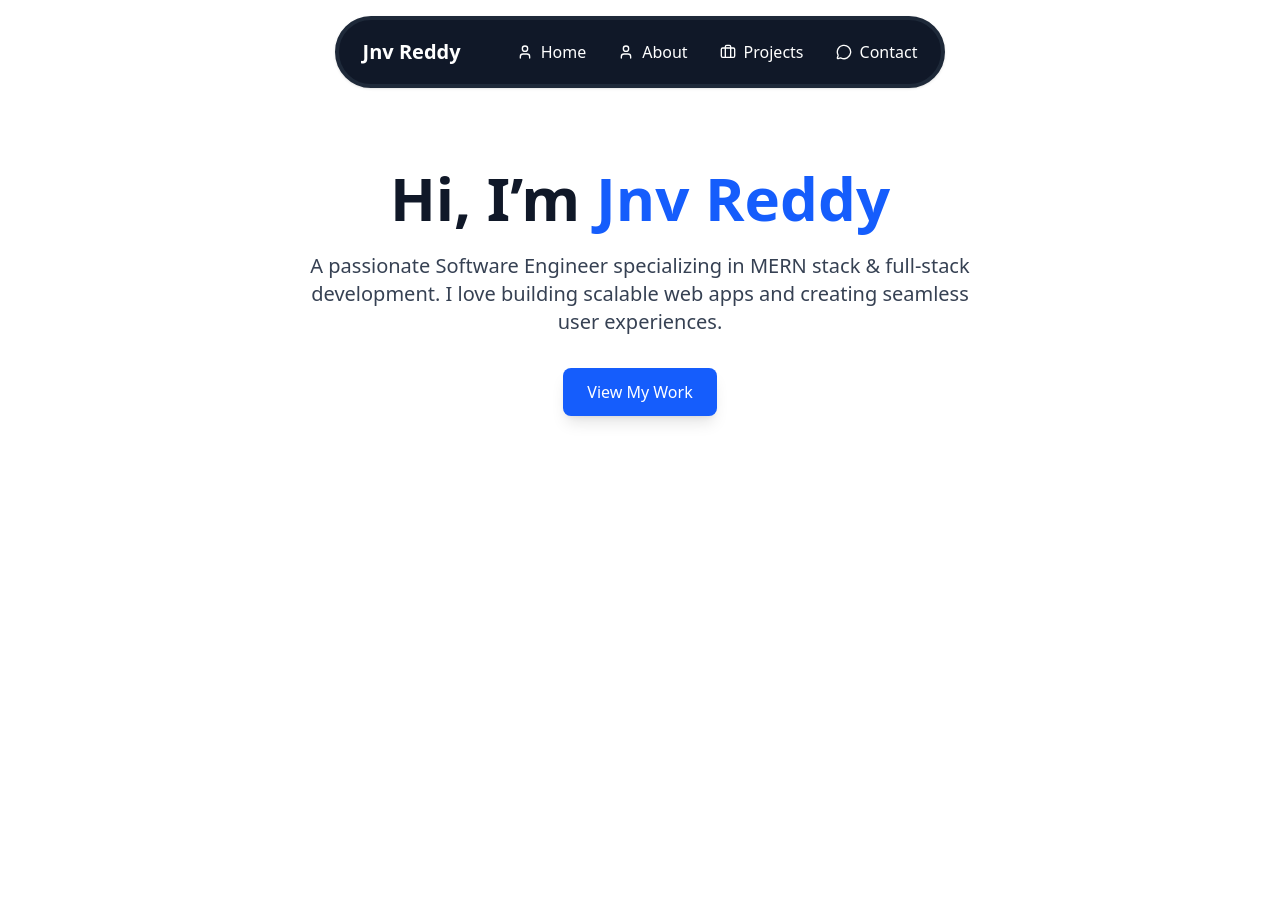
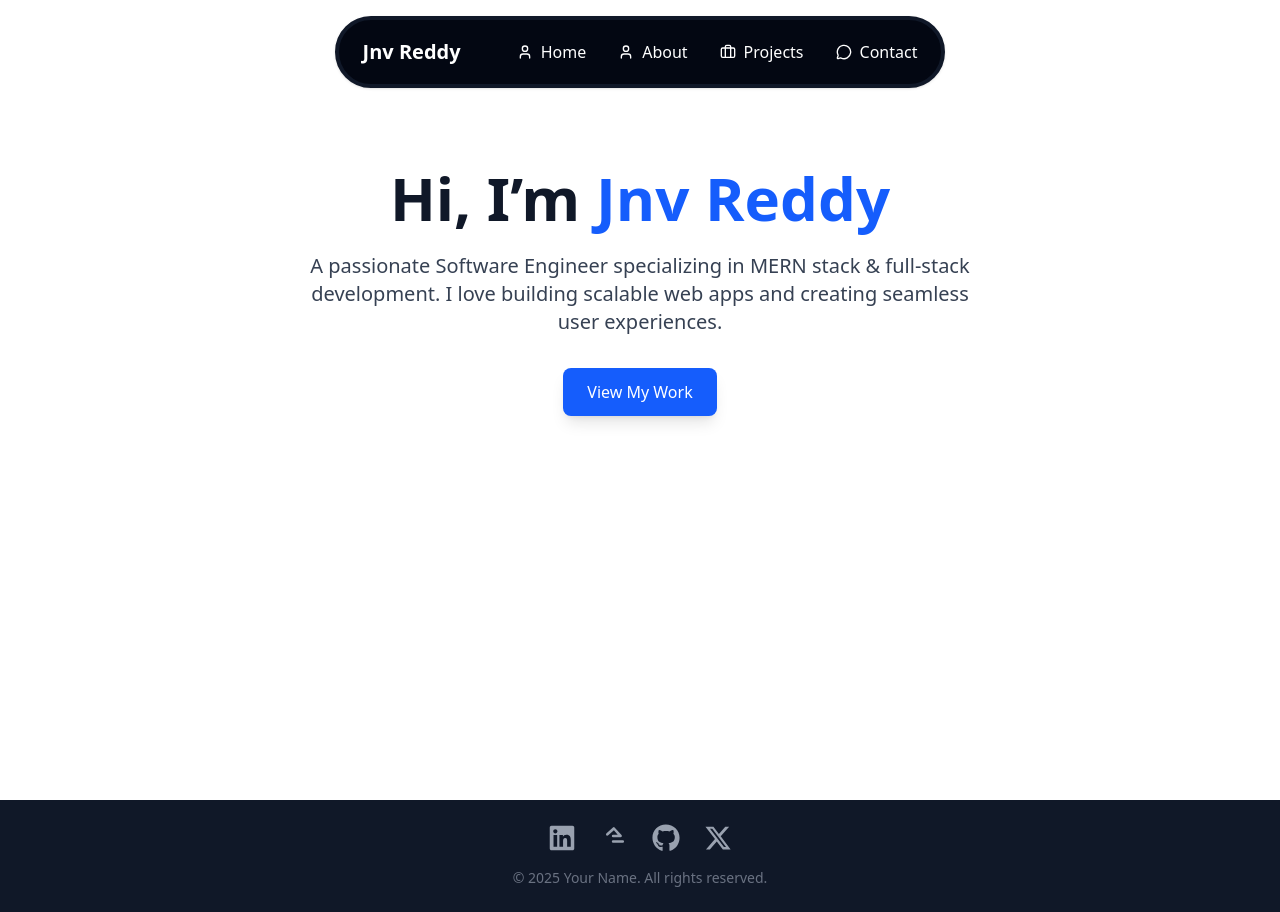
Before and after one commit to jnvreddy/Portfolio, a React (Vite) app: page / in a window 1280 px wide. Before the commit the page ends 800 px from the top, so only its background shows below. Built offline with nearby package versions, Linux system fonts and the light colour scheme.

Commit message:
added the footer

```diff
--- a/package.json
+++ b/package.json
@@ -12,9 +12,10 @@
   "dependencies": {
     "@tailwindcss/vite": "^4.1.10",
     "framer-motion": "^12.23.12",
-    "lucide-react": "^0.539.0",
+    "lucide-react": "^0.541.0",
     "react": "^19.1.0",
     "react-dom": "^19.1.0",
+    "react-icons": "^5.5.0",
     "tailwindcss": "^4.1.10"
   },
   "devDependencies": {
--- a/src/App.tsx
+++ b/src/App.tsx
@@ -1,9 +1,11 @@
+import Footer from "./components/Footer";
 import  Home  from "./components/Home";
 
 function App() {
   return (
     <div className="min-h-screen font-inter bg-white dark:bg-gray-950 transition-colors duration-300">
       <Home />
+      <Footer />
     </div>
   );
 }
--- a/src/components/Footer.tsx
+++ b/src/components/Footer.tsx
@@ -0,0 +1,66 @@
+import { FaGithub, FaLinkedin, FaXTwitter } from "react-icons/fa6"; // X (Twitter)
+
+const Footer = () => {
+  return (
+    <footer className="bg-gray-900 text-white py-6">
+      <div className="container mx-auto flex flex-col items-center justify-center">
+        {/* Social Links */}
+        <div className="flex space-x-6 mb-4">
+          {/* LinkedIn */}
+          <a
+            href="https://linkedin.com/"
+            target="_blank"
+            rel="noopener noreferrer"
+            className="text-gray-400 hover:text-white transition transform hover:scale-110 duration-300"
+          >
+            <FaLinkedin size={28} />
+          </a>
+
+          {/* LeetCode (custom SVG) */}
+          <a
+            href="https://leetcode.com/"
+            target="_blank"
+            rel="noopener noreferrer"
+            className="text-gray-400 hover:text-white transition transform hover:scale-110 duration-300"
+          >
+            <svg
+              xmlns="http://www.w3.org/2000/svg"
+              viewBox="0 0 256 256"
+              fill="currentColor"
+              className="w-7 h-7"
+            >
+              <path d="M135.4 33.2a12 12 0 0 0-17-1.2L59.6 84.5a12 12 0 1 0 15.8 18l51.7-45.3 34.9 40.4H120a12 12 0 0 0 0 24h68a12 12 0 0 0 8.9-20.1l-61.5-68.3zM208 148h-88a12 12 0 0 0 0 24h88a12 12 0 0 0 0-24z" />
+            </svg>
+          </a>
+
+          {/* GitHub */}
+          <a
+            href="https://github.com/"
+            target="_blank"
+            rel="noopener noreferrer"
+            className="text-gray-400 hover:text-white transition transform hover:scale-110 duration-300"
+          >
+            <FaGithub size={28} />
+          </a>
+
+          {/* X (Twitter) */}
+          <a
+            href="https://x.com/"
+            target="_blank"
+            rel="noopener noreferrer"
+            className="text-gray-400 hover:text-white transition transform hover:scale-110 duration-300"
+          >
+            <FaXTwitter size={28} />
+          </a>
+        </div>
+
+        {/* Footer Text */}
+        <p className="text-sm text-gray-500">
+          © {new Date().getFullYear()} Your Name. All rights reserved.
+        </p>
+      </div>
+    </footer>
+  );
+};
+
+export default Footer;
--- a/src/components/Header.tsx
+++ b/src/components/Header.tsx
@@ -13,7 +13,7 @@ const Header = () => {
 
   return (
     <header
-      className={`sticky top-4 z-50 mx-auto bg-gray-900 backdrop-blur-md border-4 border-gray-800 shadow-sm rounded-full transition-all duration-300
+      className={`sticky top-4 z-50 mx-auto bg-gray-950 backdrop-blur-md border-4 border-gray-900 shadow-sm rounded-full transition-all duration-300
         w-4/5 md:w-fit`}
     >
       {/* Header Bar */}
```
Also changed, not shown: 1 other file (tests, documents, lock files or other folders).
